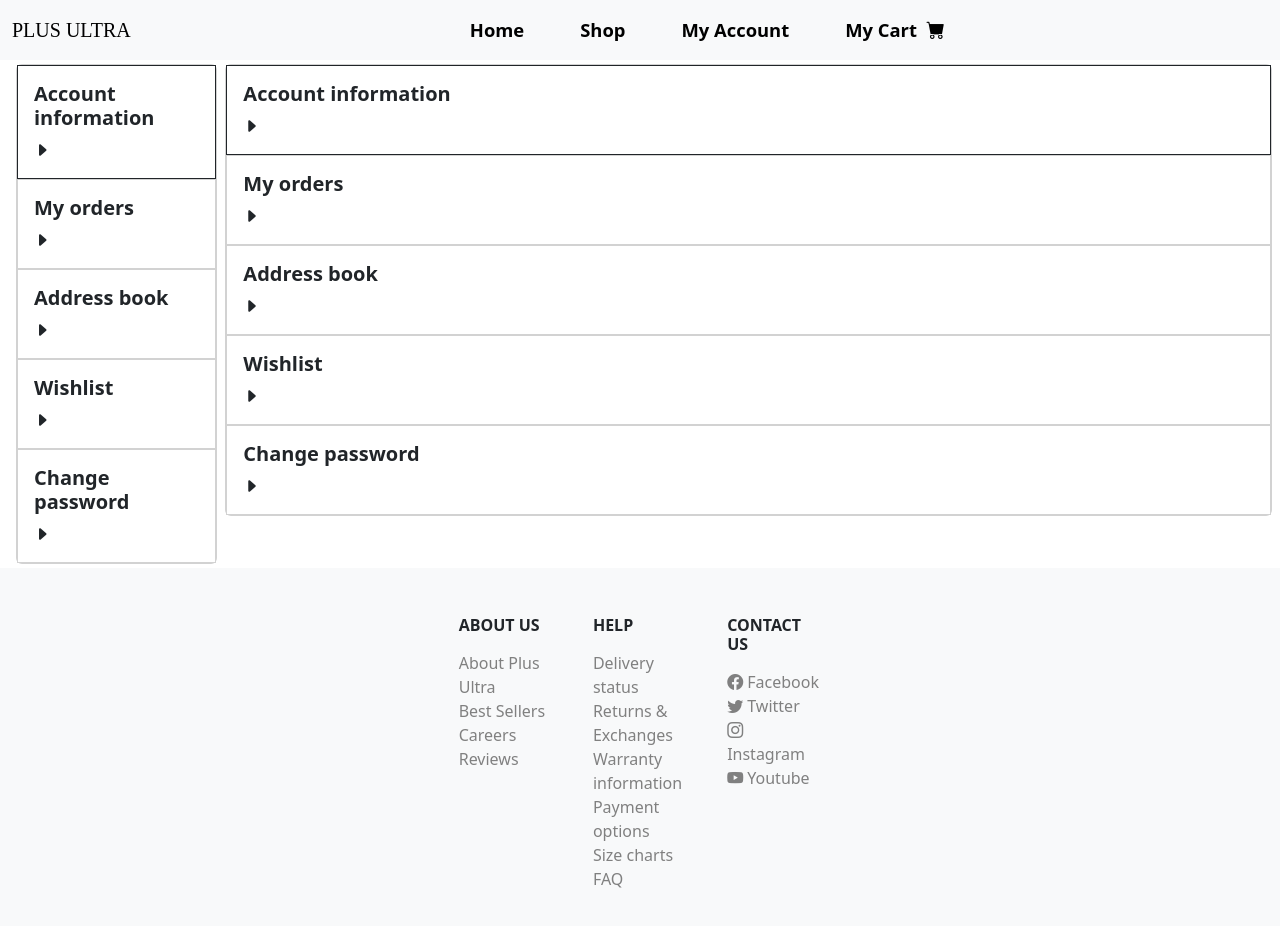
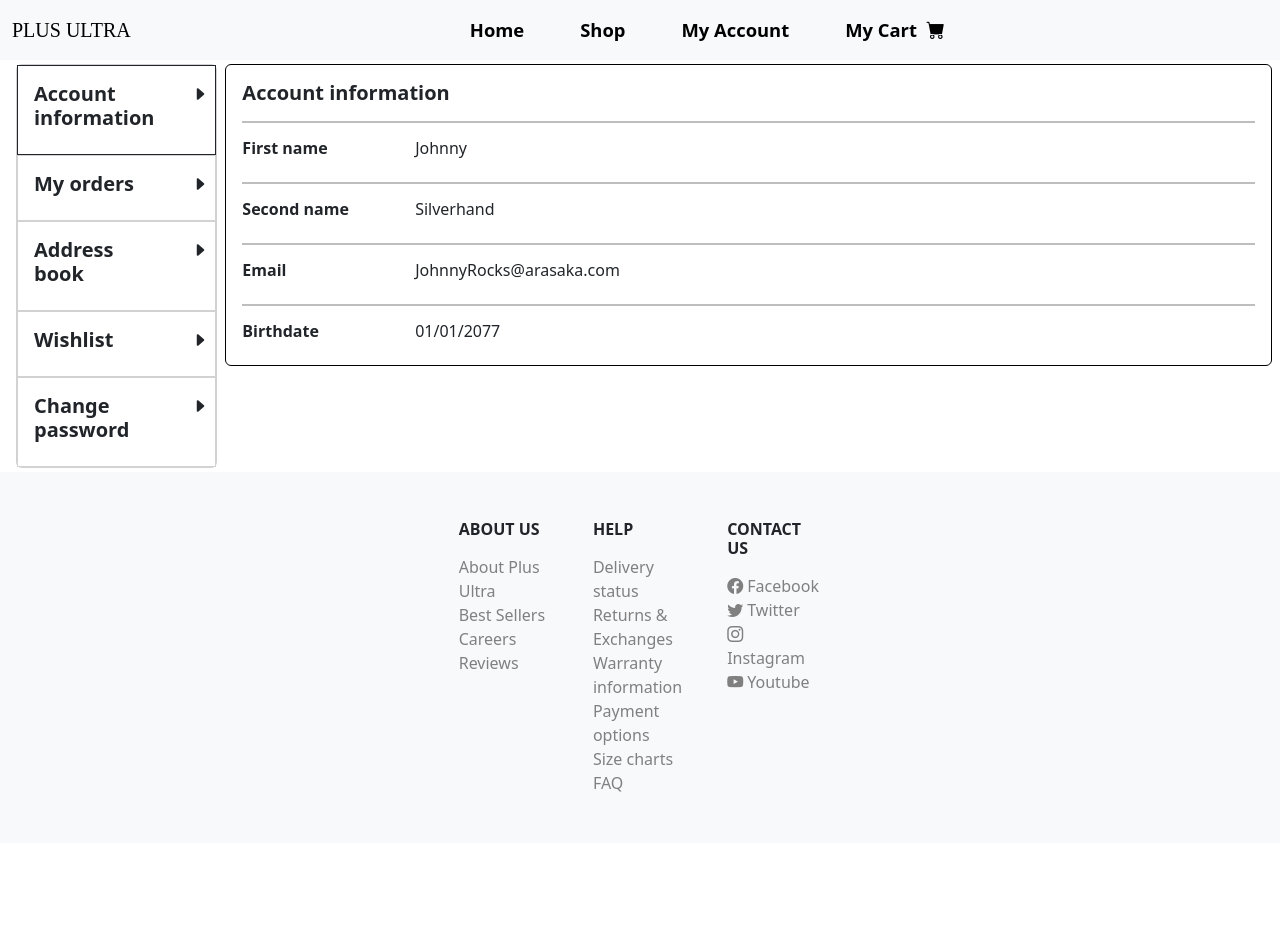
Before and after one commit to Ander-RL/boxing-shop-react, a React (Create React App) app: page /account in a window 1280 px wide. Shown: the top 926 px of the page. After the commit the page ends 843 px from the top, so only its background shows below. Built offline with nearby package versions, Linux system fonts and the light colour scheme.

Commit message:
AccountPage info panel

```diff
--- a/src/pages/AccountPage.js
+++ b/src/pages/AccountPage.js
@@ -18,31 +18,46 @@ const AccountPage = () => {
 
                                 <div className="card border-dark rounded-0">
                                     <div className="card-body">
-                                        <h5 className="card-title">Account information</h5><i class="bi bi-caret-right-fill"></i>
+                                        <div className="row">
+                                            <div className="col"><h5 className="card-title">Account information</h5></div>
+                                            <div className="col-2"><i class="bi bi-caret-right-fill"></i></div>
+                                        </div>
                                     </div>
                                 </div>
 
                                 <div className="card rounded-0">
                                     <div className="card-body">
-                                        <h5 className="card-title">My orders</h5><i class="bi bi-caret-right-fill"></i>
+                                        <div className="row">
+                                            <div className="col"><h5 className="card-title">My orders</h5></div>
+                                            <div className="col-2"><i class="bi bi-caret-right-fill"></i></div>
+                                        </div>
                                     </div>
                                 </div>
 
                                 <div className="card rounded-0">
                                     <div className="card-body">
-                                        <h5 className="card-title">Address book</h5><i class="bi bi-caret-right-fill"></i>
+                                        <div className="row">
+                                            <div className="col"><h5 className="card-title">Address book</h5></div>
+                                            <div className="col-2"><i class="bi bi-caret-right-fill"></i></div>
+                                        </div>
                                     </div>
                                 </div>
 
                                 <div className="card rounded-0">
                                     <div className="card-body">
-                                        <h5 className="card-title">Wishlist</h5><i class="bi bi-caret-right-fill"></i>
+                                        <div className="row">
+                                            <div className="col"><h5 className="card-title">Wishlist</h5></div>
+                                            <div className="col-2"><i class="bi bi-caret-right-fill"></i></div>
+                                        </div>
                                     </div>
                                 </div>
 
                                 <div className="card rounded-0">
                                     <div className="card-body">
-                                        <h5 className="card-title">Change password</h5><i class="bi bi-caret-right-fill"></i>
+                                        <div className="row">
+                                            <div className="col"><h5 className="card-title">Change password</h5></div>
+                                            <div className="col-2"><i class="bi bi-caret-right-fill"></i></div>
+                                        </div>
                                     </div>
                                 </div>
 
@@ -53,38 +68,30 @@ const AccountPage = () => {
                     </div>
                     <div className="col-lg-10 col-md-10 col-sm-10">
 
-                        <div className="card m-1 w-100">
-
-                            <div className="card border-dark rounded-0">
-                                <div className="card-body">
-                                    <h5 className="card-title">Account information</h5><i class="bi bi-caret-right-fill"></i>
+                        <div className="card m-1 w-100 border-black">
+                            <div className="card-body">
+                                <h5 className="card-title">Account information</h5>
+                                <hr className="bg-dark border-2 border-top border-black" />
+                                <div className="row">
+                                    <div className="col"><h6 className="fw-bold">First name</h6></div>
+                                    <div className="col-10"><h6>Johnny</h6></div>
+                                </div>
+                                <hr className="bg-dark border-2 border-top border-black" />
+                                <div className="row">
+                                    <div className="col"><h6 className="fw-bold">Second name</h6></div>
+                                    <div className="col-10"><h6>Silverhand</h6></div>
+                                </div>
+                                <hr className="bg-dark border-2 border-top border-black" />
+                                <div className="row">
+                                    <div className="col"><h6 className="fw-bold">Email</h6></div>
+                                    <div className="col-10"><h6>JohnnyRocks@arasaka.com</h6></div>
+                                </div>
+                                <hr className="bg-dark border-2 border-top border-black" />
+                                <div className="row">
+                                    <div className="col"><h6 className="fw-bold">Birthdate</h6></div>
+                                    <div className="col-10"><h6>01/01/2077</h6></div>
                                 </div>
                             </div>
-
-                            <div className="card rounded-0">
-                                <div className="card-body">
-                                    <h5 className="card-title">My orders</h5><i class="bi bi-caret-right-fill"></i>
-                                </div>
-                            </div>
-
-                            <div className="card rounded-0">
-                                <div className="card-body">
-                                    <h5 className="card-title">Address book</h5><i class="bi bi-caret-right-fill"></i>
-                                </div>
-                            </div>
-
-                            <div className="card rounded-0">
-                                <div className="card-body">
-                                    <h5 className="card-title">Wishlist</h5><i class="bi bi-caret-right-fill"></i>
-                                </div>
-                            </div>
-
-                            <div className="card rounded-0">
-                                <div className="card-body">
-                                    <h5 className="card-title">Change password</h5><i class="bi bi-caret-right-fill"></i>
-                                </div>
-                            </div>
-
                         </div>
 
                     </div>
```
